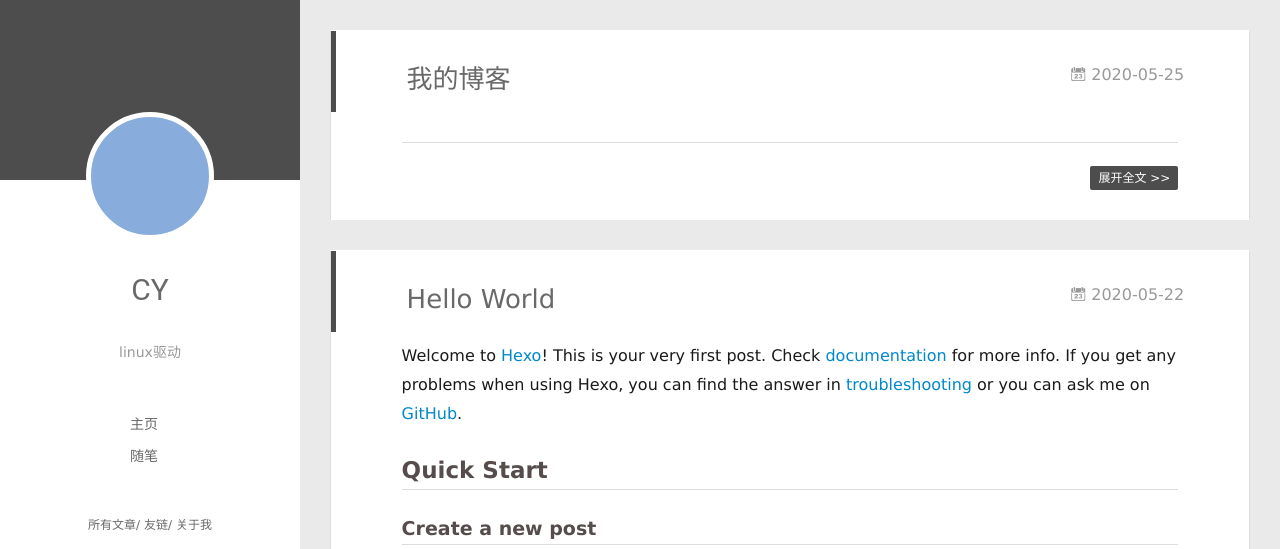
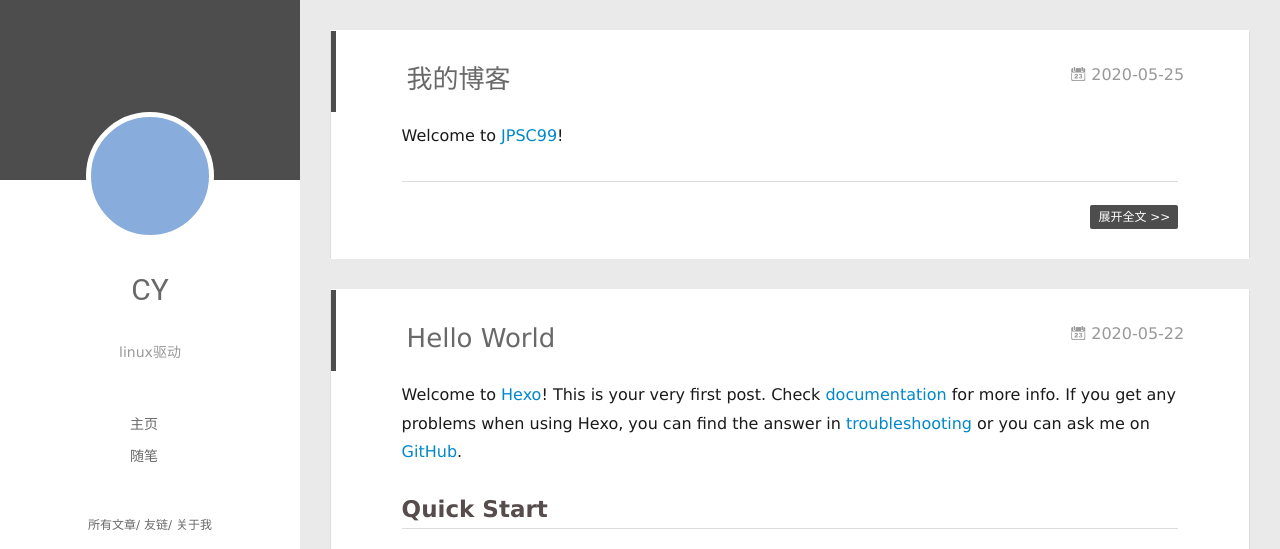
Before and after one commit to 373175376/373175376.github.io, a plain HTML site: page index.html in a window 1280 px wide. Shown: the top 549 px of the page. Drawn offline with Linux system fonts and the light colour scheme; no server answers.

Commit message:
Site updated: 2020-05-26 18:42:30

```diff
--- a/index.html
+++ b/index.html
@@ -176,6 +176,7 @@
 
     <div class="article-entry" itemprop="articleBody">
 
+        <p>Welcome to <a href="https://www.jpsc99.com/" target="_blank" rel="noopener">JPSC99</a>!</p>
 
 
 
```
Also changed, not shown: 2020/05/25/我的博客/index.html (+5 -2 lines).
